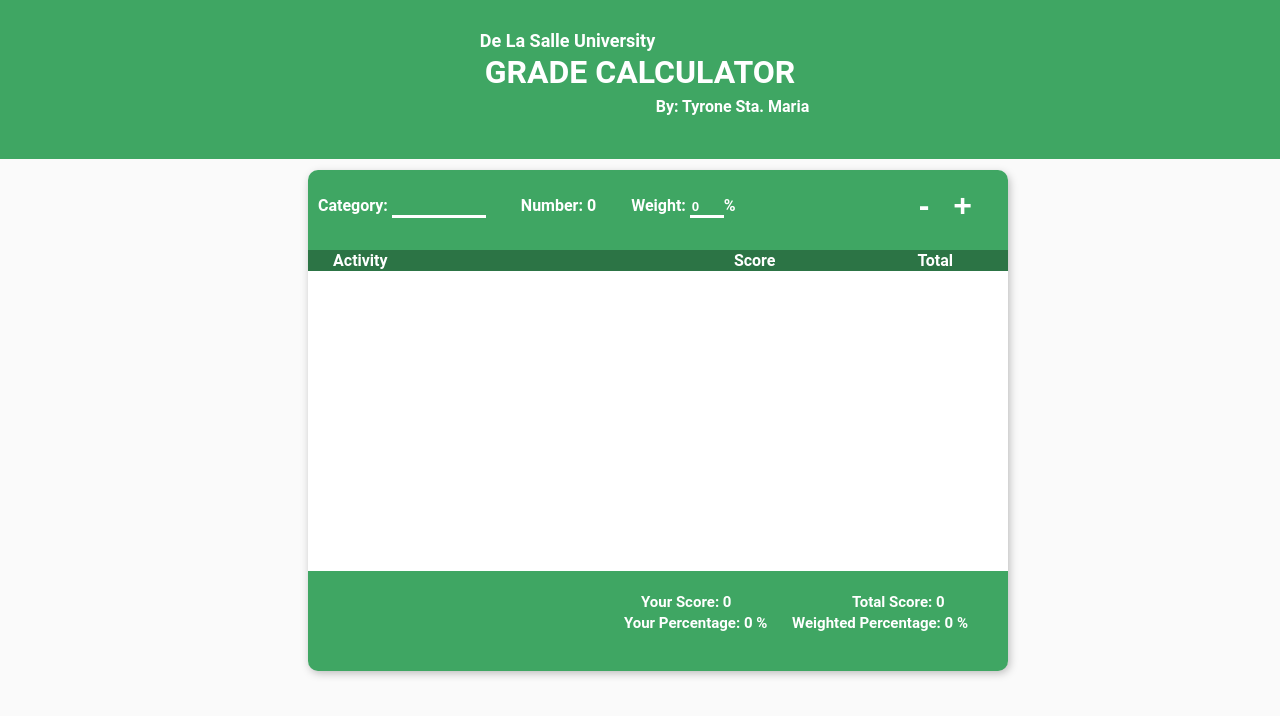
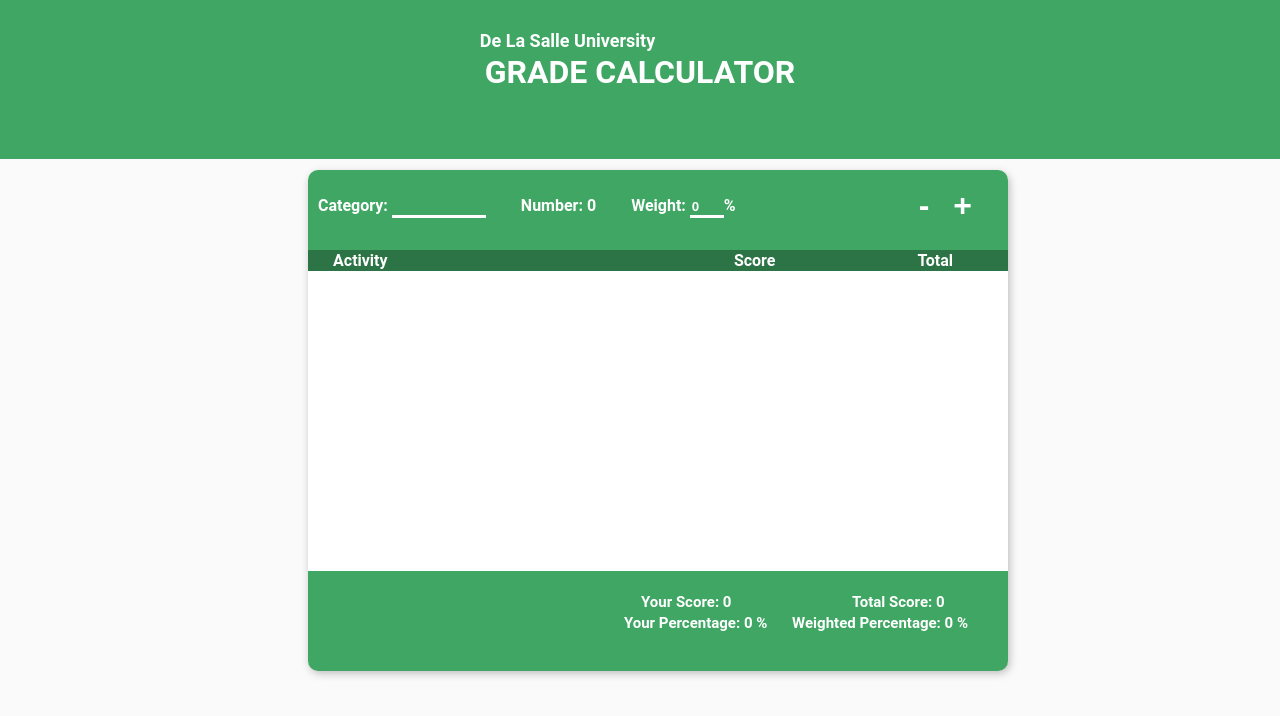
Before and after one commit to TyroneGithub/gradecalculator, a plain HTML site: page index.html in a window 1280 px wide. Drawn offline with Linux system fonts and the light colour scheme.

Commit message:
removed name

```diff
--- a/index.html
+++ b/index.html
@@ -12,7 +12,7 @@
         <p class = "dlsu">De La Salle University</p>
         <br>
         <h1>  GRADE CALCULATOR</h1>
-        <p class="name">By: Tyrone Sta. Maria</p>
+        <!-- <p class="name">By: Tyrone Sta. Maria</p> -->
     </header>
 
     <section class = "container">
@@ -59,21 +59,6 @@
 
                 <div class = "elements">
                     <ul class = "element-inputs">
-                        <!-- <li></li> -->
-                        <!-- <li>
-                            <input type="text" name="a" id="a" class = "activity">
-                            <input type="number" name="b" id="b" class = "scoreBox">
-                            <input type="number" name="c" id="c" class = "totalBox">
-                        </li>
-                        <br>
-                        <br>
-                        <li>
-                            <input type="text" name="a" id="d" class = "activity">
-                            <input type="number" name="b" id="e" class = "scoreBox">
-                            <input type="number" name="c" id="f" class = "totalBox">
-                        </li>
-                        <br>
-                        <br> -->
                     </ul>
 
                 </div>
```
